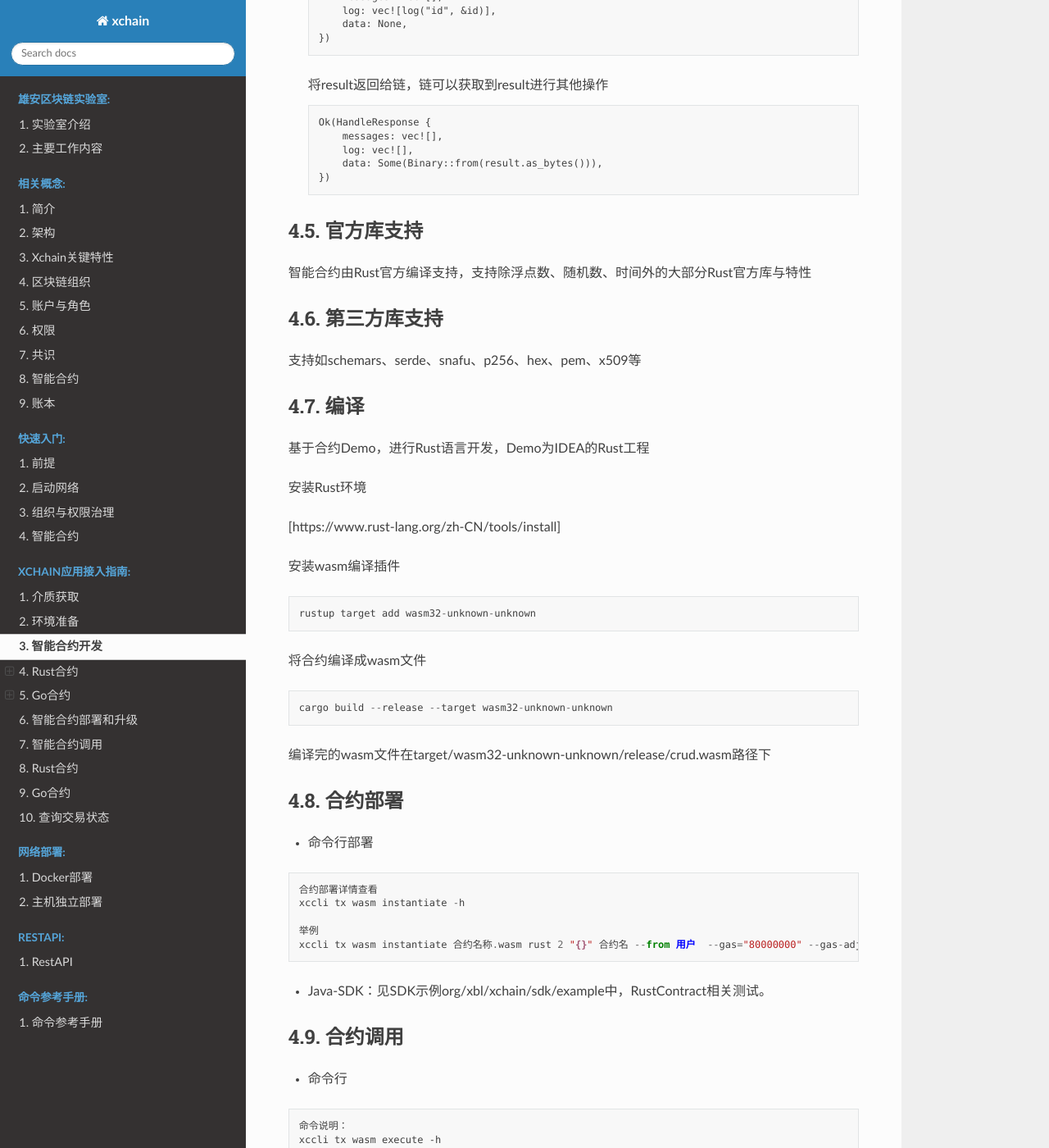
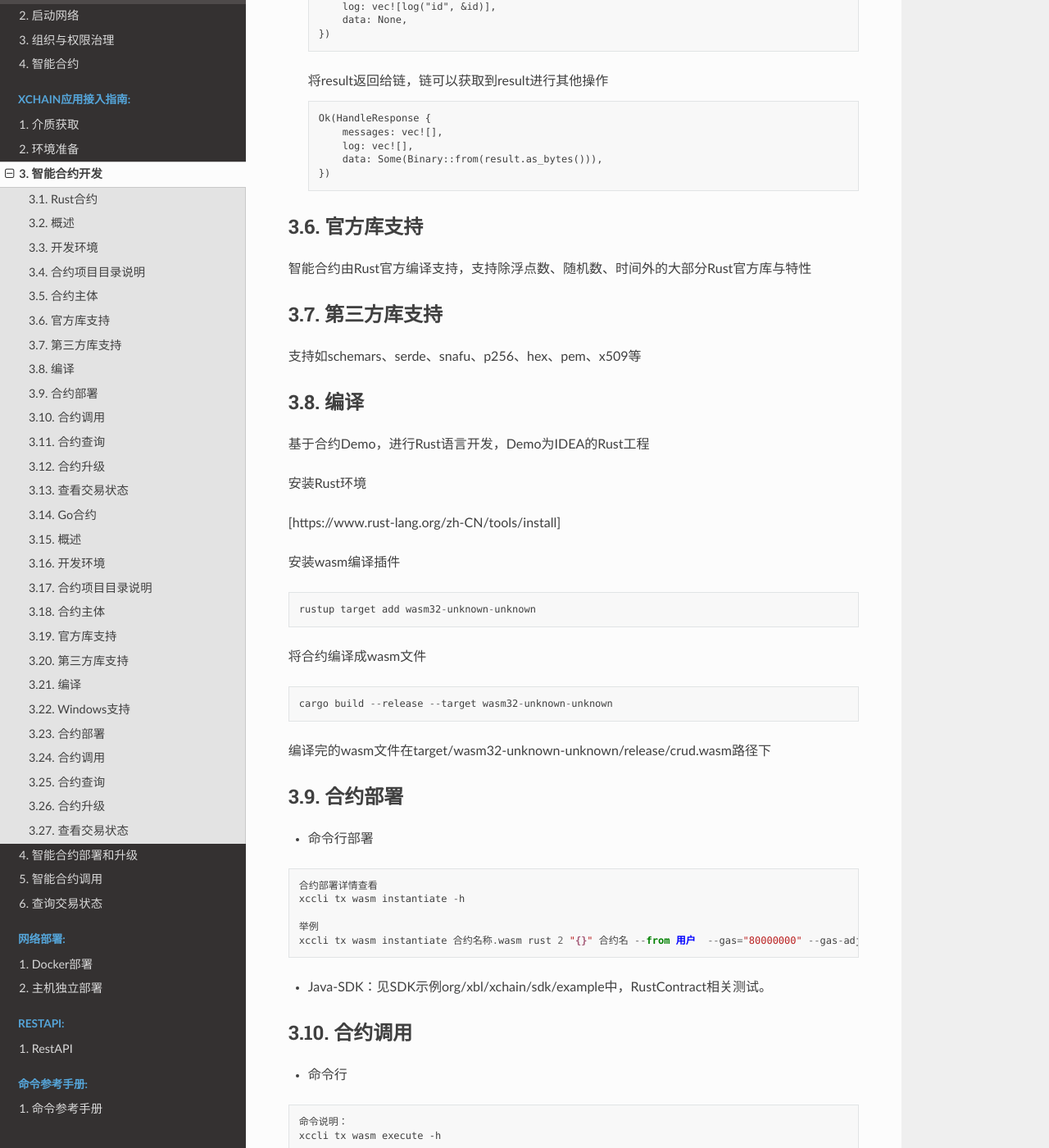
Before and after one commit to XAbaiyangdian/xchaindoc, a Sphinx documentation site: the page built from source/ApplicationAccess/SmartContractDevelopment.md, in a window 1280 px wide and 1400 px high, scrolled down 4710 px. Shown: the whole window at 82% size. Built offline with Sphinx 7.4.7 and the Read the Docs theme 2.0.0, drawn with Linux system fonts in a browser that asks for light colours; some of the changed text lies outside the part shown.

Commit message:
update ApplicationAccess

```diff
--- a/source/ApplicationAccess/SmartContractDevelopment.md
+++ b/source/ApplicationAccess/SmartContractDevelopment.md
@@ -1,6 +1,6 @@
 # 智能合约开发
 
-# Rust合约
+## Rust合约
 
 ## 概述
 
@@ -359,7 +359,7 @@ xccli tx wasm migrate 合约名 合约名称.wasm 2 "{}" --from 用户 --gas="80
 
 
 
-# Go合约
+## Go合约
 
 ## 概述
 
```
Also changed, not shown: source/ApplicationAccess/SmartContractCall.md (+2 -2 lines).
